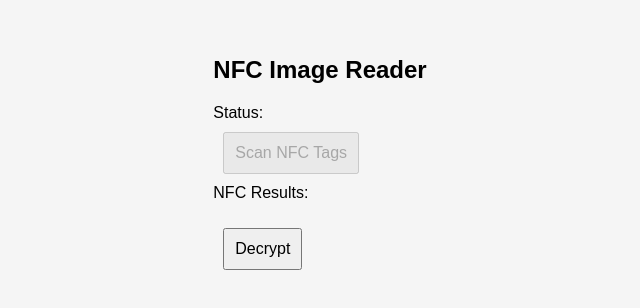
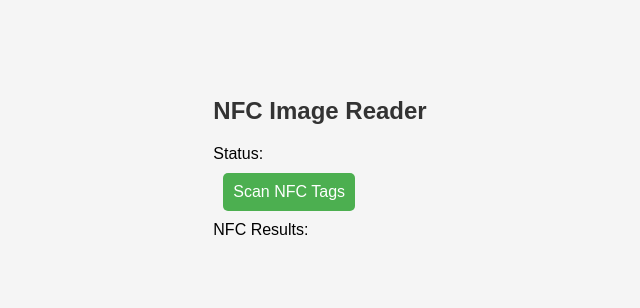
Before and after one commit to sakshamsood3/NFCScanner, a plain HTML site: page index.html in a window 1280 px wide. Shown: the part 232-540 px from the top of the page, without its empty margins (320-960 px from the left). Drawn offline with nearby package versions, Linux system fonts and the light colour scheme.

Commit message:
changes to file

```diff
--- a/index.html
+++ b/index.html
@@ -7,7 +7,7 @@
   <title>NFC Image Reader</title>
   <style>
     body {
-      font-family: Arial, sans-serif;
+      font-family: 'Arial', sans-serif;
       margin: 0;
       padding: 0;
       display: flex;
@@ -20,6 +20,7 @@
 
     h2 {
       margin-bottom: 20px;
+      color: #333;
     }
 
     button {
@@ -27,6 +28,14 @@
       padding: 10px;
       font-size: 16px;
       cursor: pointer;
+      background-color: #4CAF50;
+      color: white;
+      border: none;
+      border-radius: 5px;
+    }
+
+    button:hover {
+      background-color: #45a049;
     }
 
     #NFC-results {
@@ -60,12 +69,9 @@
       NFC Results:
       <ul id="NFC-results"></ul>
     </div>
-    <button onclick="decrypt();">Decrypt</button>
-    <div id="decrypted"></div>
     <div id="image-container"></div>
   </div>
 
-  <script src="https://cdn.jsdelivr.net/npm/crypto-js@4.1.1/crypto-js.js"></script>
   <script>
     let ndef;
     let abortController;
@@ -141,17 +147,6 @@
       imageContainer.innerHTML = "";
       imageContainer.appendChild(imgElement);
     }
-
-    function decrypt() {
-      if (NFCResults.length > 0) {
-        const record = NFCResults[0];
-        const buf = record.data.buffer;
-        const key = new TextDecoder().decode(buf);
-        document.getElementById("decrypted").innerText = `Decrypted with key: ${key}`;
-      } else {
-        alert("Please scan the NFC tag first.");
-      }
-    }
   </script>
 </body>
 
```
